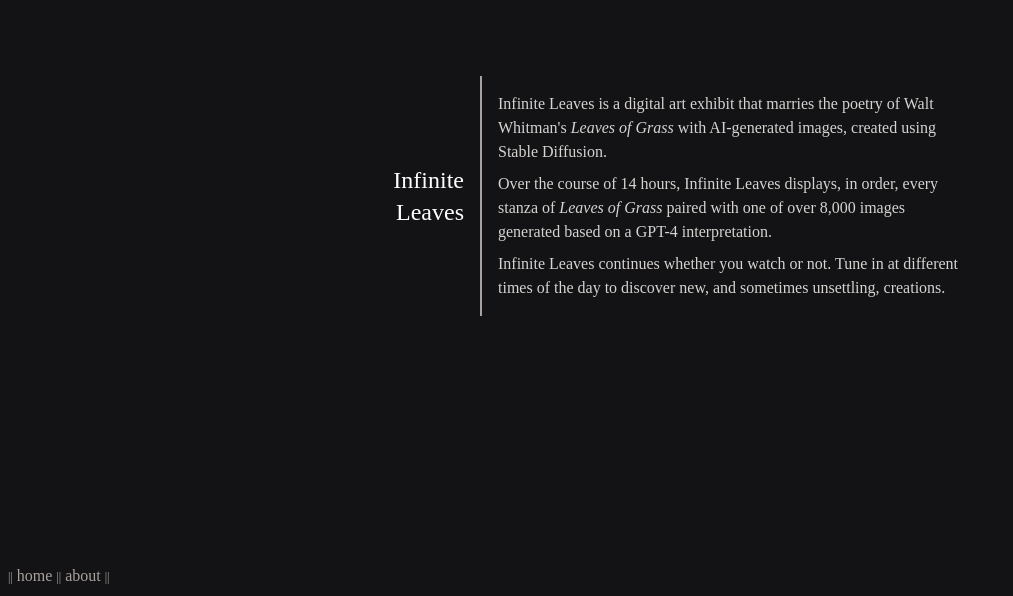
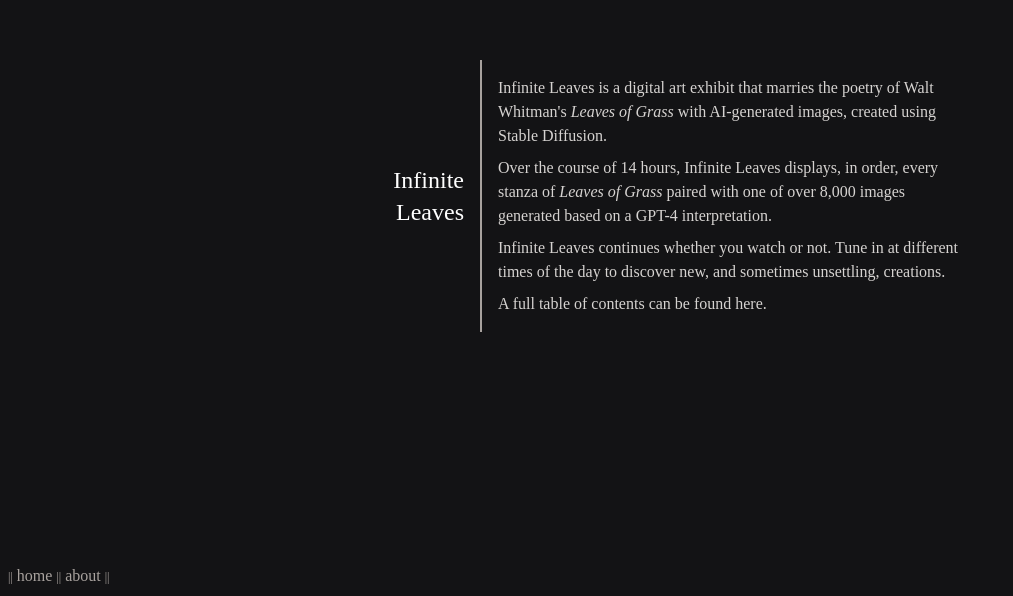
Before and after one commit to rypmaloney/infinite-leaves, a React (Create React App) app in the folder client/: page /about in a window 1280 px wide. Shown: the part 204-800 px from the top of the page, without its empty margins (0-1013 px from the left). Built offline with nearby package versions, Linux system fonts and the light colour scheme; no server answers.

Commit message:
Update build.

```diff
--- a/client/src/components/About.js
+++ b/client/src/components/About.js
@@ -27,6 +27,11 @@
                     at different times of the day to discover new, and sometimes
                     unsettling, creations.
                 </p>
+                <p>
+                    <a href='https://whitmanarchive.org/published/LG/1867/index.html'>
+                        A full table of contents can be found here.
+                    </a>
+                </p>
             </div>
         </div>
     );
```
Also changed, not shown: 1 other file (tests, documents, lock files or other folders).
